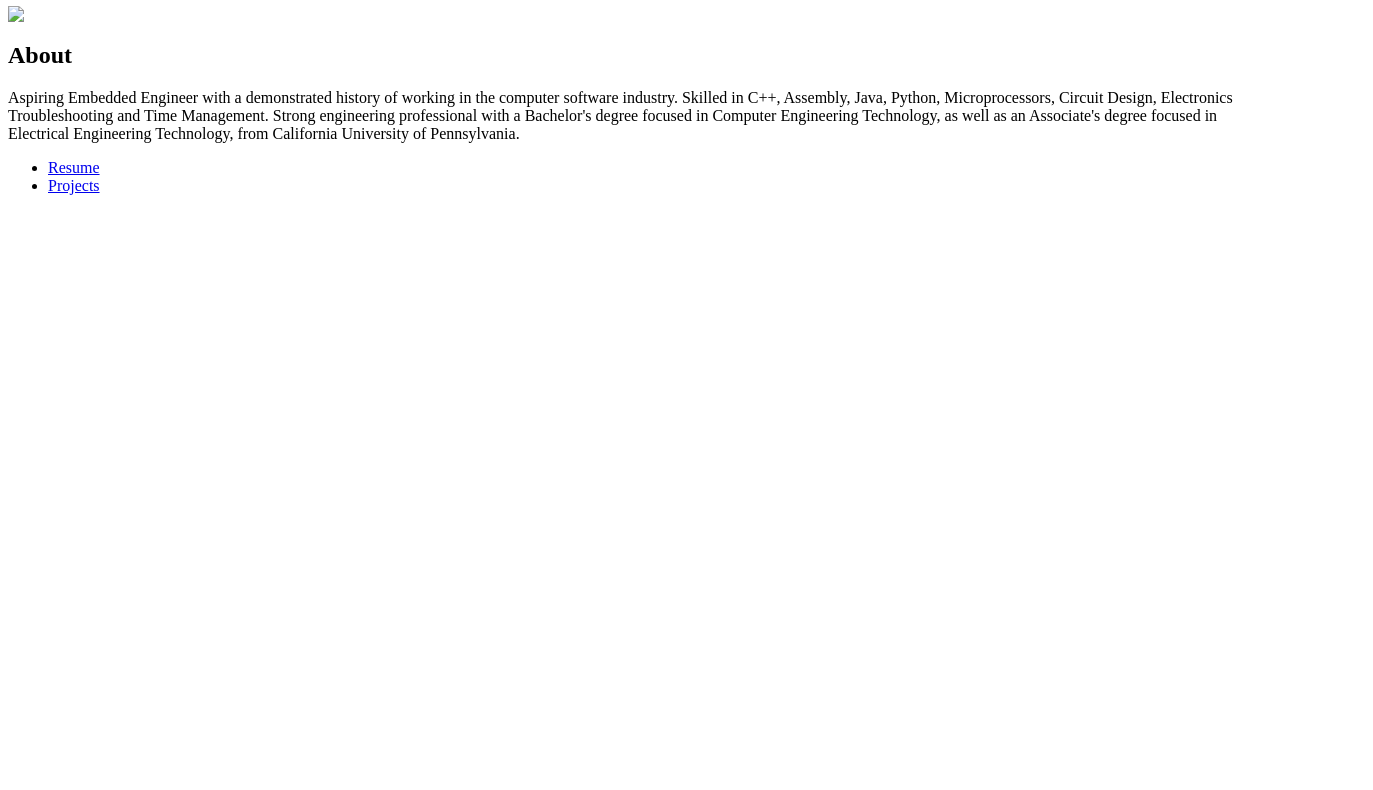
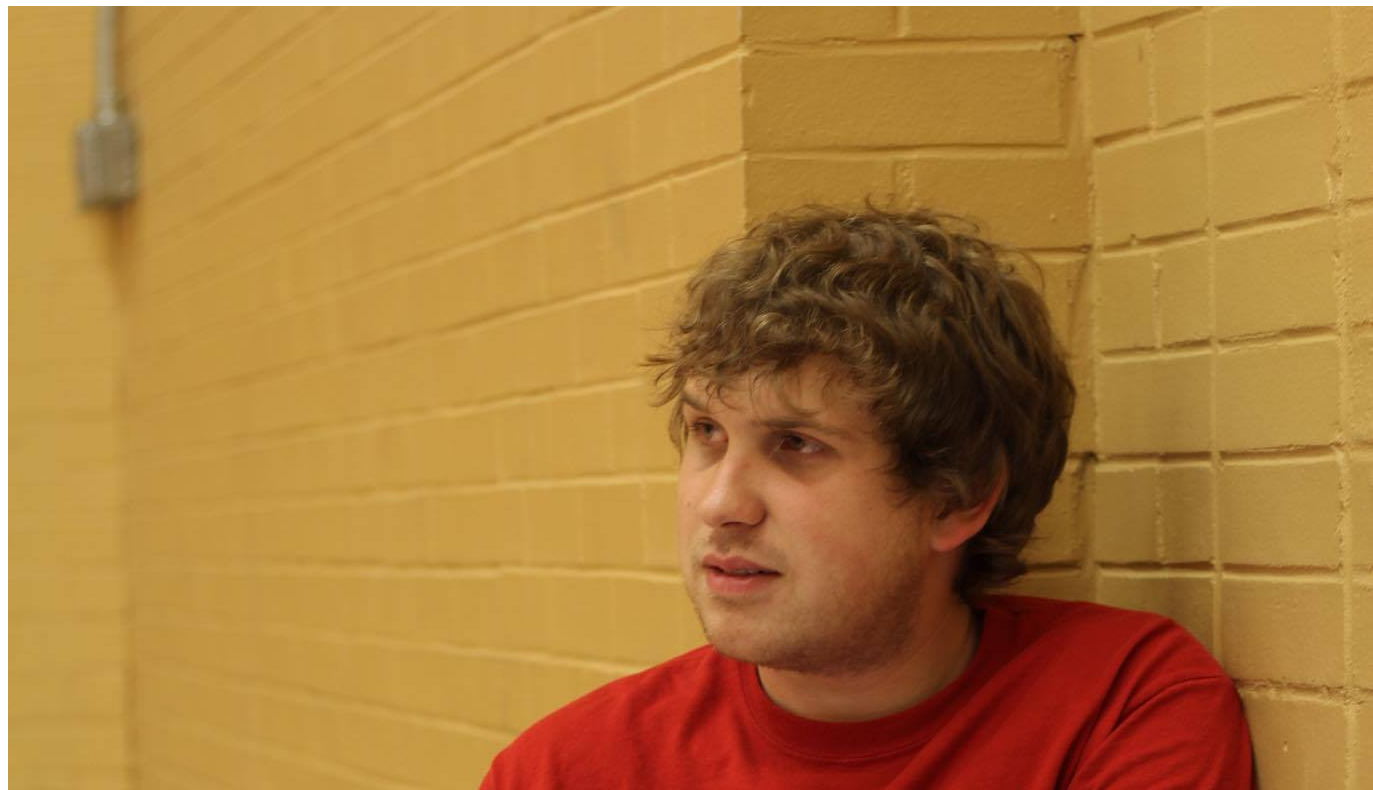
Before and after one commit to g1ant95/g1ant95.github.io, a plain HTML site: page index.html in a window 1280 px wide. Shown: the part 60-850 px from the top of the page, 1373 px wide, since content can reach past the window. Before the commit the page ends 800 px from the top, so only its background shows below. Drawn offline with Linux system fonts and the light colour scheme.

Commit message:
Update index.html

```diff
--- a/index.html
+++ b/index.html
@@ -4,7 +4,7 @@
 	</head>
 	<body>
 		<h1>Jeff Sokira</h1>
-		<img src="images/jefflaptop"/>
+		<img src="images/jefflaptop.jpg"/>
 		<h2>About</h2>
 		<p>
 			Aspiring Embedded Engineer with a demonstrated history of working in the computer software industry.
```
